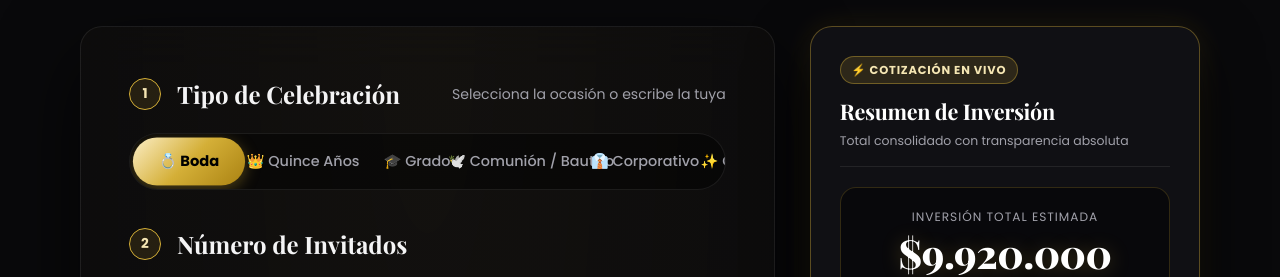
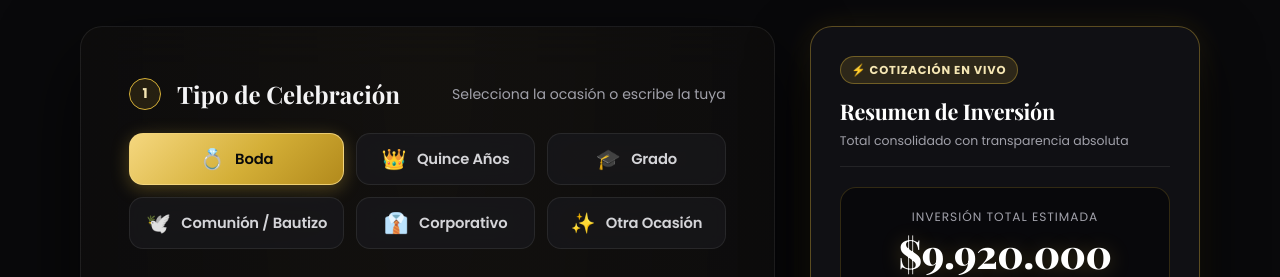
Before and after one commit to torvi30/banquetes-almar-system, a website: page frontend/index.html in a window 1280 px wide. Shown: the part 7260-7537 px from the top of the page. Drawn offline with nearby package versions, Linux system fonts and the light colour scheme; a web font is replaced by a local one.

Commit message:
fix(cotizador): rediseñar selector de ocasión en rejilla simétrica 3x2 sin desbordamiento ni deformación activa

```diff
--- a/frontend/css/apple-design.css
+++ b/frontend/css/apple-design.css
@@ -116,7 +116,98 @@ body {
   }
 }
 
-/* Segmented Control (Apple Pill Switch) */
+/* Step 1: Celebration Selector Grid (Boutique Luxury 3x2 Grid) */
+.celebration-selector-grid {
+  display: grid;
+  grid-template-columns: repeat(3, 1fr);
+  gap: 0.75rem;
+  margin-top: 0.75rem;
+  width: 100%;
+}
+
+.celebration-card {
+  display: flex;
+  align-items: center;
+  justify-content: center;
+  gap: 0.65rem;
+  height: 52px;
+  padding: 0 1rem;
+  background: rgba(24, 24, 28, 0.75);
+  backdrop-filter: blur(16px);
+  -webkit-backdrop-filter: blur(16px);
+  border: 1.5px solid rgba(255, 255, 255, 0.08);
+  border-radius: 14px;
+  color: #d4d4d8;
+  font-family: inherit;
+  font-size: 0.92rem;
+  font-weight: 500;
+  cursor: pointer;
+  outline: none;
+  transition: background 0.2s cubic-bezier(0.16, 1, 0.3, 1),
+              border-color 0.2s cubic-bezier(0.16, 1, 0.3, 1),
+              color 0.2s cubic-bezier(0.16, 1, 0.3, 1),
+              box-shadow 0.2s cubic-bezier(0.16, 1, 0.3, 1);
+  box-sizing: border-box;
+  text-align: center;
+  user-select: none;
+}
+
+.celebration-card * {
+  pointer-events: none;
+}
+
+.celebration-card-icon {
+  font-size: 1.25rem;
+  line-height: 1;
+  display: inline-flex;
+  align-items: center;
+  justify-content: center;
+  flex-shrink: 0;
+}
+
+.celebration-card-name {
+  font-size: 0.92rem;
+  font-weight: 600;
+  white-space: nowrap;
+  letter-spacing: -0.01em;
+}
+
+.celebration-card:hover {
+  background: rgba(36, 36, 42, 0.9);
+  border-color: rgba(212, 175, 55, 0.45);
+  color: #ffffff;
+}
+
+.celebration-card.active {
+  background: linear-gradient(135deg, #f5d77f 0%, #d4af37 55%, #b28a1c 100%);
+  border-color: rgba(245, 215, 127, 0.85);
+  color: #09090b;
+  font-weight: 700;
+  box-shadow: 0 4px 18px rgba(212, 175, 55, 0.32);
+}
+
+@media (max-width: 680px) {
+  .celebration-selector-grid {
+    grid-template-columns: repeat(2, 1fr);
+    gap: 0.6rem;
+  }
+  .celebration-card {
+    height: 48px;
+    padding: 0 0.75rem;
+    gap: 0.5rem;
+  }
+  .celebration-card-name {
+    font-size: 0.85rem;
+  }
+}
+
+@media (max-width: 380px) {
+  .celebration-selector-grid {
+    grid-template-columns: 1fr;
+  }
+}
+
+/* Fallback Segmented Control (without scale distortion) */
 .segmented-control {
   display: flex;
   background: rgba(0, 0, 0, 0.4);
@@ -161,7 +252,6 @@ body {
   color: #000;
   font-weight: 700;
   box-shadow: 0 4px 15px rgba(212, 175, 55, 0.35);
-  transform: scale(1.02);
 }
 
 /* Custom Celebration Dynamic Input Box */
--- a/frontend/index.html
+++ b/frontend/index.html
@@ -14,7 +14,7 @@
   <!-- Estilos -->
   <link rel="stylesheet" href="./css/style.css?v=20260909.2" />
   <link rel="stylesheet" href="./css/ecommerce.css?v=20260909.2" />
-  <link rel="stylesheet" href="./css/apple-design.css?v=20260909.2" />
+  <link rel="stylesheet" href="./css/apple-design.css?v=20260909.3" />
 </head>
 <body>
 
@@ -379,13 +379,31 @@
               <span class="studio-step-desc">Selecciona la ocasión o escribe la tuya</span>
             </div>
 
-            <div class="segmented-control">
-              <button type="button" class="segment-item segment-celebration active" data-type="boda">💍 Boda</button>
-              <button type="button" class="segment-item segment-celebration" data-type="quince">👑 Quince Años</button>
-              <button type="button" class="segment-item segment-celebration" data-type="grado">🎓 Grado</button>
-              <button type="button" class="segment-item segment-celebration" data-type="social">🕊️ Comunión / Bautizo</button>
-              <button type="button" class="segment-item segment-celebration" data-type="corporativo">👔 Corporativo</button>
-              <button type="button" class="segment-item segment-celebration" data-type="personalizado">✨ Otra Ocasión</button>
+            <div class="celebration-selector-grid" id="celebrationSelectorGrid">
+              <button type="button" class="celebration-card segment-celebration active" data-type="boda">
+                <span class="celebration-card-icon">💍</span>
+                <span class="celebration-card-name">Boda</span>
+              </button>
+              <button type="button" class="celebration-card segment-celebration" data-type="quince">
+                <span class="celebration-card-icon">👑</span>
+                <span class="celebration-card-name">Quince Años</span>
+              </button>
+              <button type="button" class="celebration-card segment-celebration" data-type="grado">
+                <span class="celebration-card-icon">🎓</span>
+                <span class="celebration-card-name">Grado</span>
+              </button>
+              <button type="button" class="celebration-card segment-celebration" data-type="social">
+                <span class="celebration-card-icon">🕊️</span>
+                <span class="celebration-card-name">Comunión / Bautizo</span>
+              </button>
+              <button type="button" class="celebration-card segment-celebration" data-type="corporativo">
+                <span class="celebration-card-icon">👔</span>
+                <span class="celebration-card-name">Corporativo</span>
+              </button>
+              <button type="button" class="celebration-card segment-celebration" data-type="personalizado">
+                <span class="celebration-card-icon">✨</span>
+                <span class="celebration-card-name">Otra Ocasión</span>
+              </button>
             </div>
 
             <!-- Input Dinámico para Ocasión Personalizada -->
@@ -954,6 +972,6 @@
 
   <!-- SCRIPTS MODULARES -->
   <script type="module" src="./js/app.js?v=20260909.2"></script>
-  <script type="module" src="./js/apple-configurator.js?v=20260909.2"></script>
+  <script type="module" src="./js/apple-configurator.js?v=20260909.3"></script>
 </body>
 </html>
```
